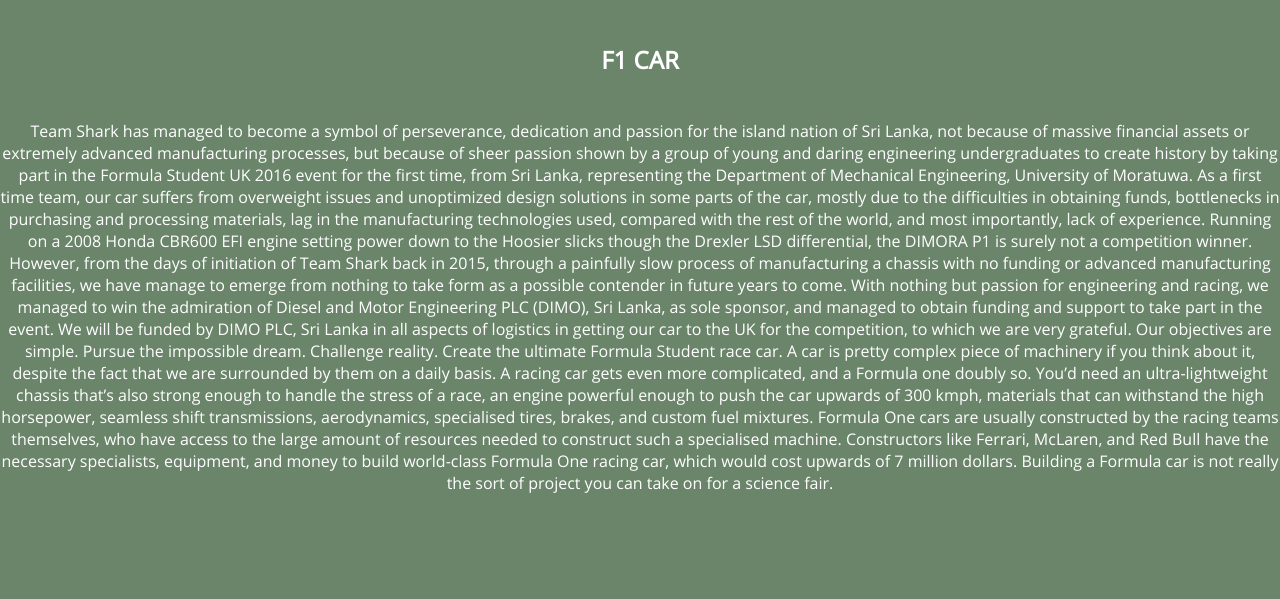
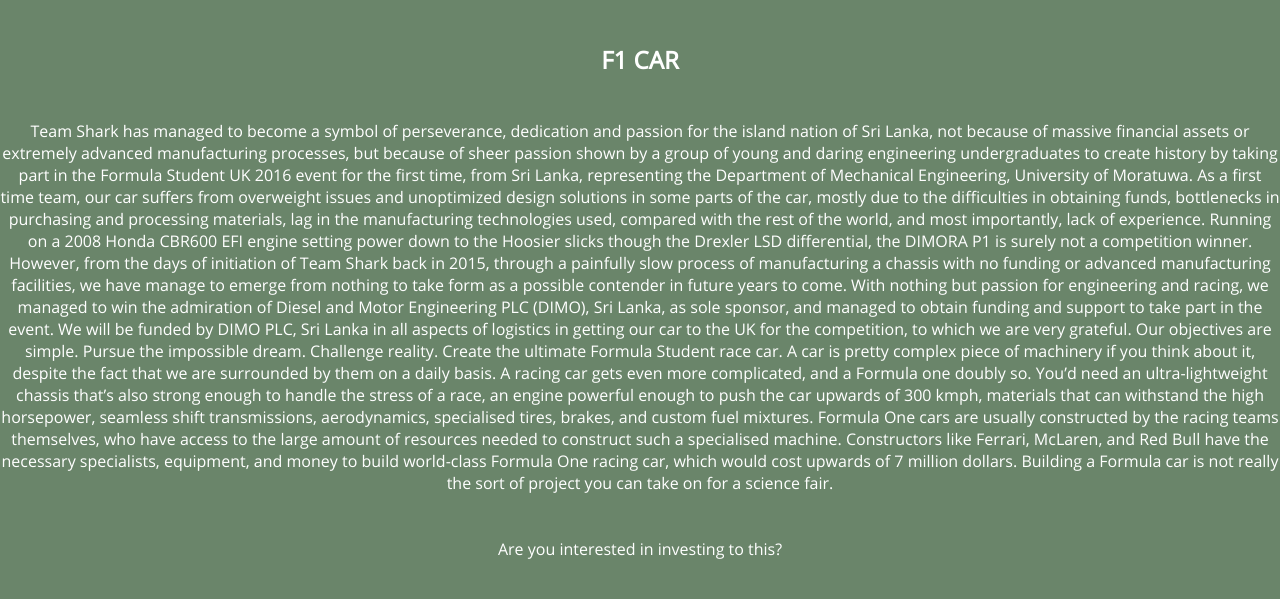
Before and after one commit to yasasgit/web-dev-sdg, a PHP site: page /html/inno2.html in a window 1280 px wide. Shown: the part 851-1450 px from the top of the page. Run offline with PHP 8.4, Linux system fonts and the light colour scheme.

Commit message:
add link invate

```diff
--- a/website/css/inno2.css
+++ b/website/css/inno2.css
@@ -63,3 +63,7 @@ nav ul :hover{
 h2 ,p{
 	color: white;
 }
+.are-you{color: white;
+	text-decoration: none;
+
+	}
--- a/website/html/inno2.html
+++ b/website/html/inno2.html
@@ -40,5 +40,7 @@
 
 				Our objectives are simple. Pursue the impossible dream. Challenge reality. Create the ultimate Formula Student race car.
 				A car is pretty complex piece of machinery if you think about it, despite the fact that we are surrounded by them on a daily basis. A racing car gets even more complicated, and a Formula one doubly so. You’d need an ultra-lightweight chassis that’s also strong enough to handle the stress of a race, an engine powerful enough to push the car upwards of 300 kmph, materials that can withstand the high horsepower, seamless shift transmissions, aerodynamics, specialised tires, brakes, and custom fuel mixtures. Formula One cars are usually constructed by the racing teams themselves, who have access to the large amount of resources needed to construct such a specialised machine. Constructors like Ferrari, McLaren, and Red Bull have the necessary specialists, equipment, and money to build world-class Formula One racing car, which would cost upwards of 7 million dollars. Building a Formula car is not really the sort of project you can take on for a science fair.</p></div>
+				<br><br>
+			<a href="#" class="are-you">Are you interested in investing to this?</a>
         </div></center>
 </body>
```
